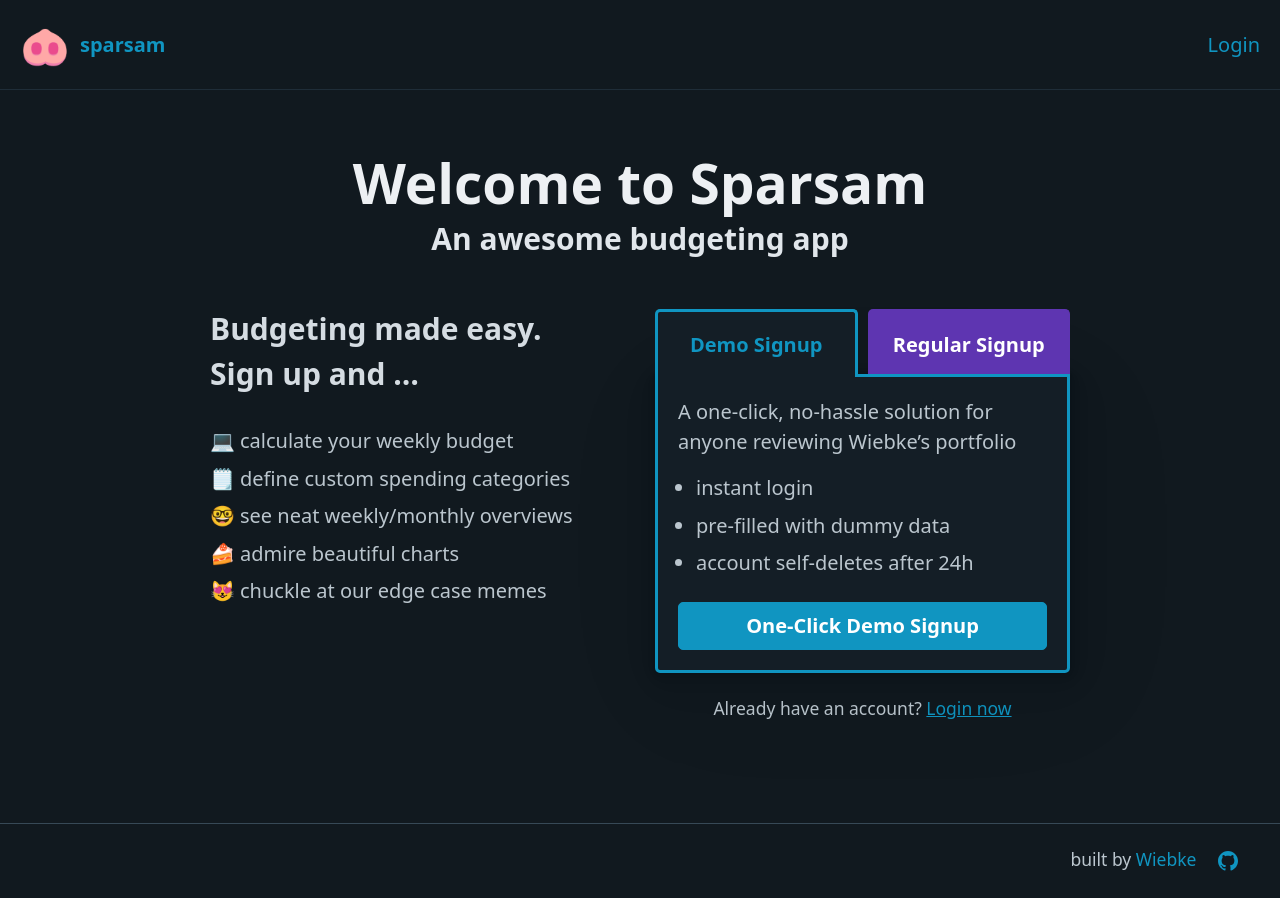
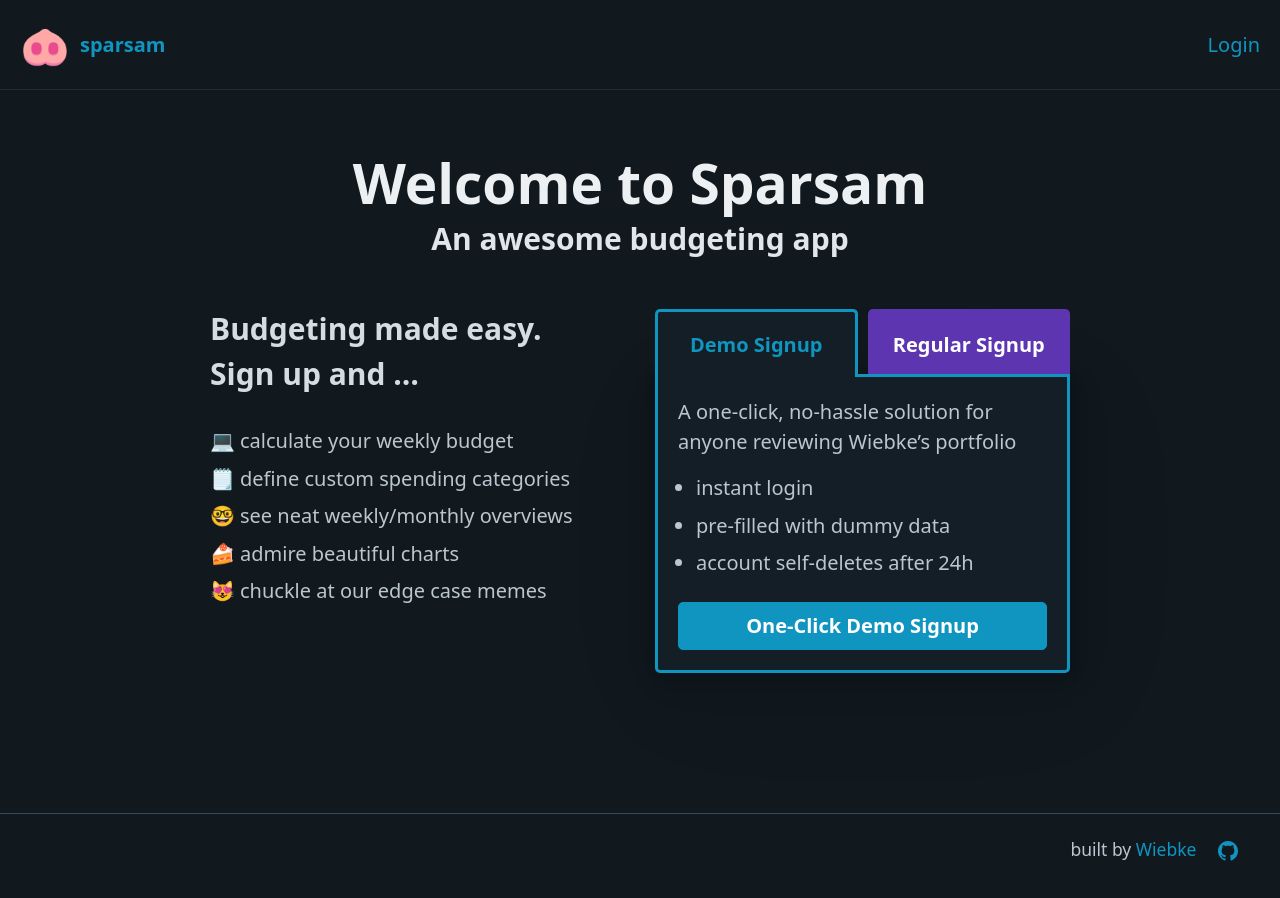
Before and after one commit to fraulueneburg/sparsam-fe, a React (Vite) app: page / in a window 1280 px wide. Built offline with nearby package versions, Linux system fonts and the light colour scheme; no server answers.

Commit message:
refactor (Home): removed redundant Login Link below Signup Form

```diff
--- a/src/pages/HomePage.jsx
+++ b/src/pages/HomePage.jsx
@@ -47,11 +47,6 @@ export default function HomePage() {
 							},
 						]}
 					/>
-					<center>
-						<small>
-							Already have an account? <Link to="/auth/login">Login now</Link>
-						</small>
-					</center>
 				</div>
 			</div>
 		</>
```
